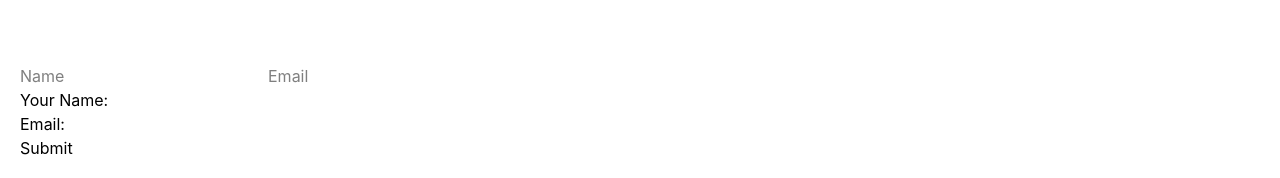
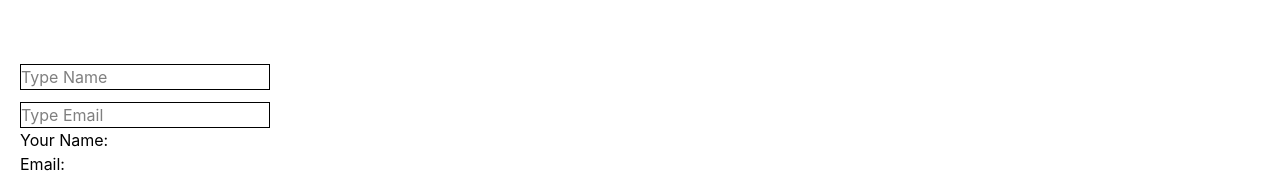
Before and after one commit to Ashaduzzaman099/react-foundation, a React (Vite) app: page / in a window 1280 px wide. Shown: the part 208-386 px from the top of the page. Built offline with nearby package versions, Linux system fonts and the light colour scheme; no server answers.

Commit message:
Update CSS

```diff
--- a/src/components/InputForm.jsx
+++ b/src/components/InputForm.jsx
@@ -11,19 +11,25 @@ function InputForm() {
 
   return (
     <form onSubmit={handleSubmit}>
-      <input
+      <div>
+        <label htmlFor="name"></label>
+        <input className="border mb-3"
           type="text"
-        placeholder="Name"
+          placeholder="Type Name"
           value={name}
           onChange={(e) => setName(e.target.value)}
         />
+      </div>
 
-      <input
+      <div>
+        <label htmlFor="email"></label>
+        <input className="border"
           type="email"
-        placeholder="Email"
+          placeholder="Type Email"
           value={email}
           onChange={(e) => setEmail(e.target.value)}
         />
+      </div>
       <h3>Your Name: {name}</h3>
       <h3>Email: {email}</h3>
 
```
Lines whose indentation alone changed are shown as unchanged.
